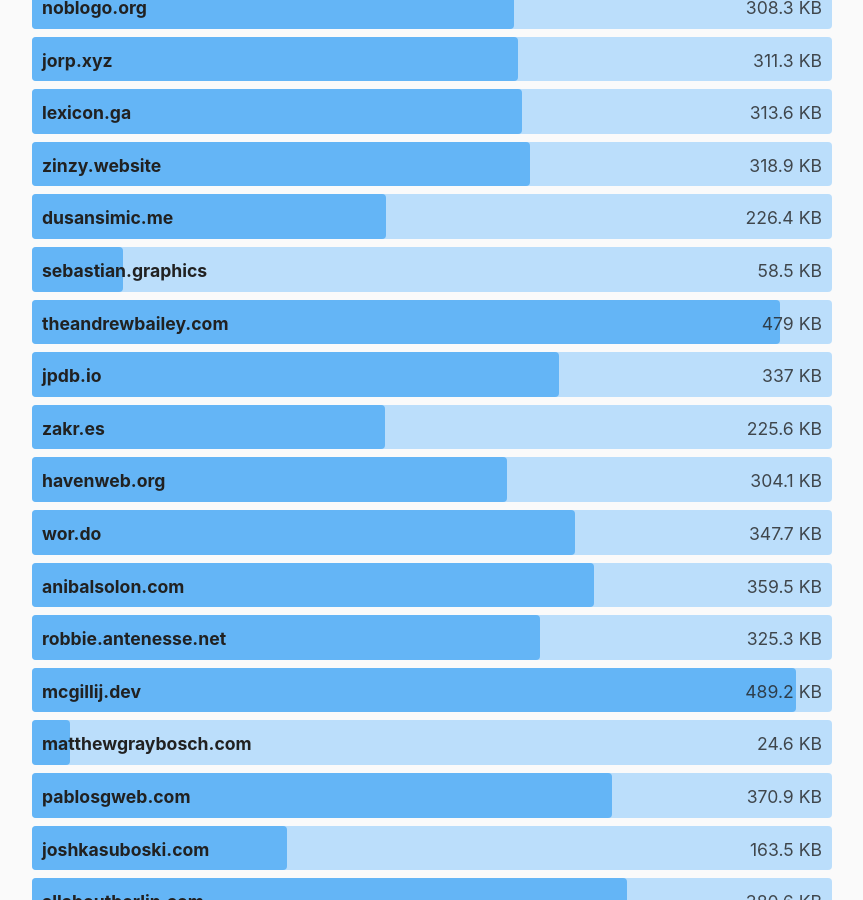
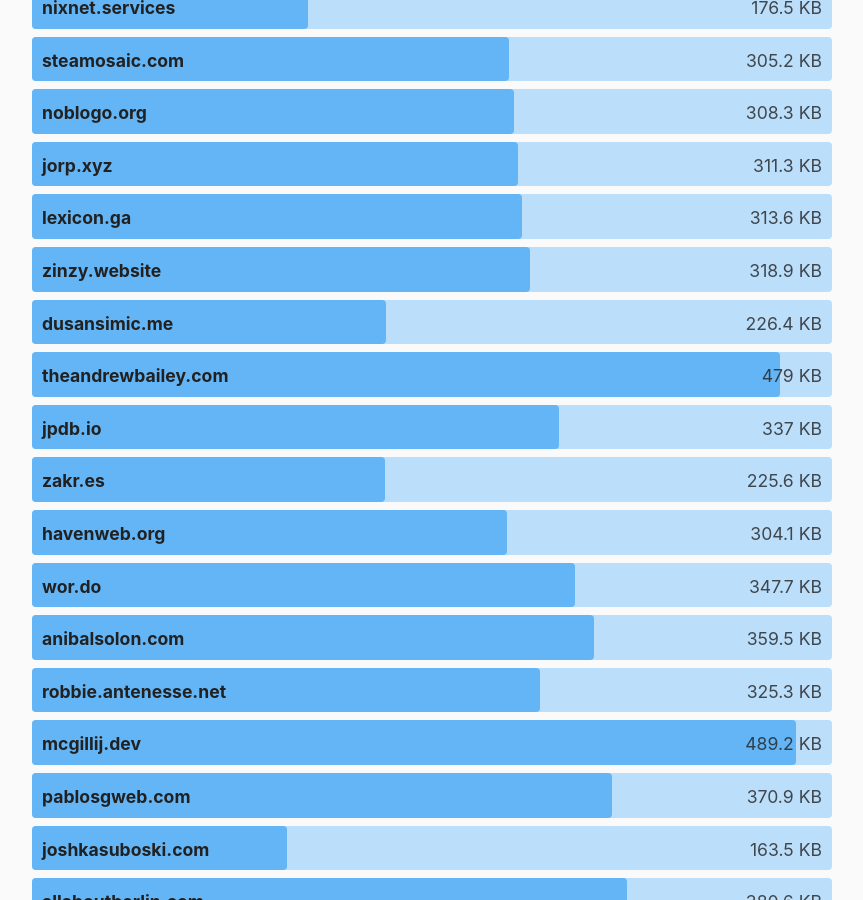
Before and after one commit to kevquirk/512kb.club, a Jekyll site: the page built from index.md, in a window 1280 px wide and 900 px high, scrolled down 13935 px. Shown: the whole window, without its empty margins (208-1071 px from the left). Built offline with Jekyll 4.4.1, drawn with Linux system fonts in a browser that asks for light colours; some of the changed text lies outside the part shown.

Commit message:
Move sites less then 100KB from blue to green team

```diff
--- a/_data/blue-team.yml
+++ b/_data/blue-team.yml
@@ -83,11 +83,6 @@
   size: 226.4
   last_checked: 2021-05-17
 
-- domain: sebastian.graphics
-  url: https://sebastian.graphics
-  size: 58.5
-  last_checked: 2021-05-17
-
 - domain: theandrewbailey.com
   url: https://theandrewbailey.com/
   size: 479
@@ -126,11 +121,6 @@
 - domain: mcgillij.dev
   url: https://mcgillij.dev
   size: 489.2
-  last_checked: 2021-05-17
-
-- domain: matthewgraybosch.com
-  url: https://www.matthewgraybosch.com/
-  size: 24.6
   last_checked: 2021-05-17
 
 - domain: pablosgweb.com
--- a/_data/green-team.yml
+++ b/_data/green-team.yml
@@ -443,6 +443,11 @@
   size: 24.5
   last_checked:
 
+- domain: matthewgraybosch.com
+  url: https://www.matthewgraybosch.com/
+  size: 24.6
+  last_checked: 2021-05-17
+
 - domain: noJS.club
   url: https://noJS.club
   size: 24.6
@@ -678,6 +683,11 @@
   size: 57.1
   last_checked:
 
+- domain: sebastian.graphics
+  url: https://sebastian.graphics
+  size: 58.5
+  last_checked: 2021-05-17
+
 - domain: tryhexadecimal.com
   url: https://tryhexadecimal.com
   size: 58.7
```
